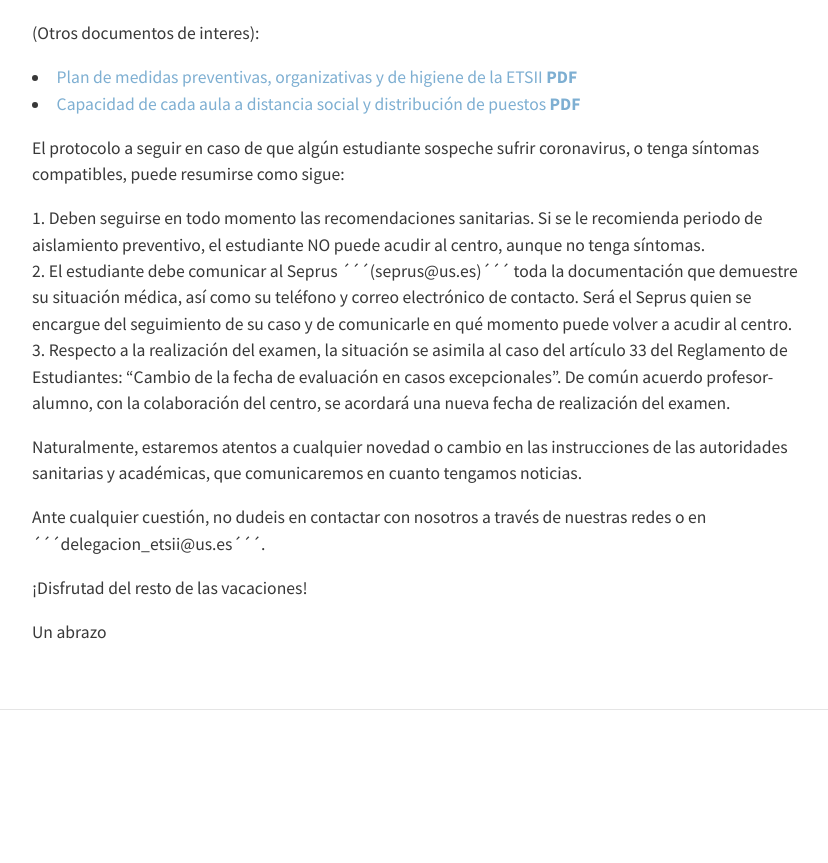
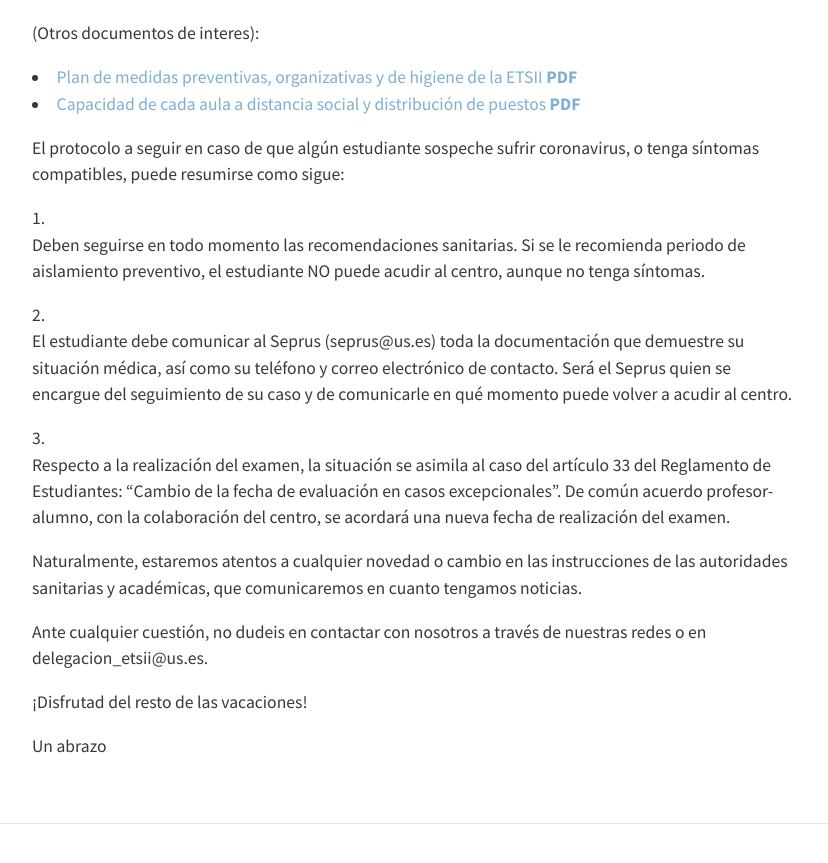
Before and after one commit to dlga/dlga.github.io, a Jekyll site: the page built from _posts/2020-08-25-mensajeexamenes.md, in a window 1280 px wide and 900 px high, scrolled down 716 px. Shown: the top 863 px of the window, without its empty margins (224-1052 px from the left). Built offline with Jekyll 4.4.1, drawn with Linux system fonts in a browser that asks for light colours; nearby versions of some CDN libraries.

Commit message:
Actualizar estilo

```diff
--- a/_posts/2020-08-25-mensajeexamenes.md
+++ b/_posts/2020-08-25-mensajeexamenes.md
@@ -21,14 +21,16 @@ Para la realización de los exámenes presenciales, se ha  elaborado unas instru
 
  El protocolo a seguir en caso de que algún estudiante sospeche sufrir coronavirus, o tenga síntomas compatibles,  puede resumirse como sigue:
 
-   1. Deben seguirse en todo momento las recomendaciones sanitarias. Si se le recomienda periodo de aislamiento preventivo, el estudiante NO puede acudir al centro, aunque no tenga síntomas.
-   2. El estudiante debe comunicar al Seprus ´´´(seprus@us.es)´´´ toda la documentación que demuestre su situación médica, así como su teléfono y correo electrónico de contacto. Será el Seprus quien se encargue del seguimiento de su caso y de comunicarle en qué momento puede volver a acudir al centro.
-   3. Respecto a la realización del examen, la situación se asimila al caso del artículo 33 del Reglamento de Estudiantes: “Cambio  de  la  fecha  de  evaluación  en  casos excepcionales”. De común acuerdo profesor-alumno, con la colaboración del centro, se acordará una nueva fecha de realización del examen.
+   1.   Deben seguirse en todo momento las recomendaciones sanitarias. Si se le recomienda periodo de aislamiento preventivo, el estudiante NO puede acudir al centro, aunque no tenga síntomas.
+
+   2.   El estudiante debe comunicar al Seprus (seprus@us.es) toda la documentación que demuestre su situación médica, así como su teléfono y correo electrónico de contacto. Será el Seprus quien se encargue del seguimiento de su caso y de comunicarle en qué momento puede volver a acudir al centro.
+
+   3.   Respecto a la realización del examen, la situación se asimila al caso del artículo 33 del Reglamento de Estudiantes: “Cambio  de  la  fecha  de  evaluación  en  casos excepcionales”. De común acuerdo profesor-alumno, con la colaboración del centro, se acordará una nueva fecha de realización del examen.
 
 
 Naturalmente, estaremos atentos a cualquier novedad o cambio en las instrucciones de las autoridades sanitarias y académicas, que comunicaremos en cuanto tengamos noticias.
 
-Ante cualquier cuestión, no dudeis en contactar con nosotros a través de nuestras redes o en ´´´delegacion_etsii@us.es´´´.
+Ante cualquier cuestión, no dudeis en contactar con nosotros a través de nuestras redes o en delegacion_etsii@us.es.
 
 ¡Disfrutad del resto de las vacaciones!
 
```
